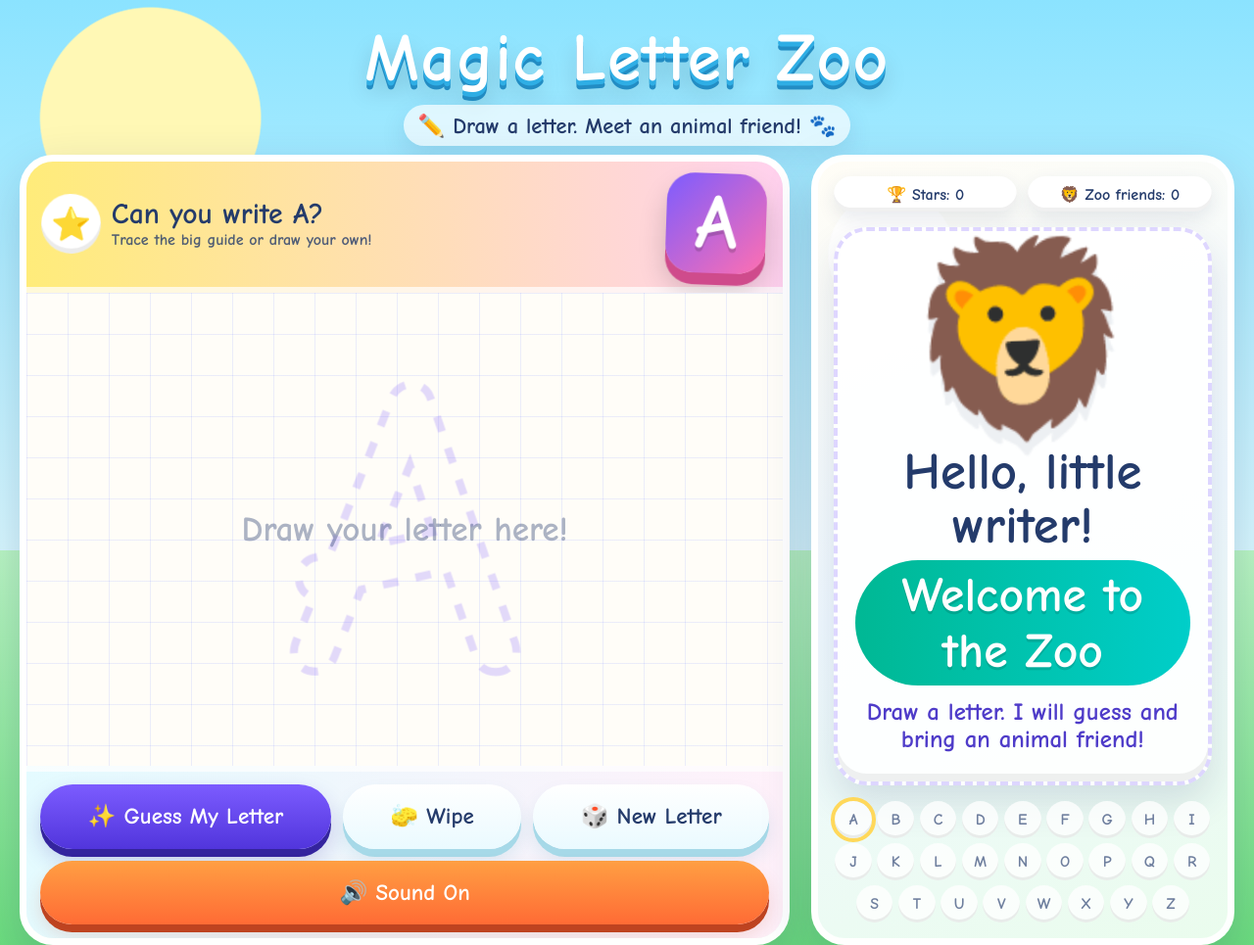
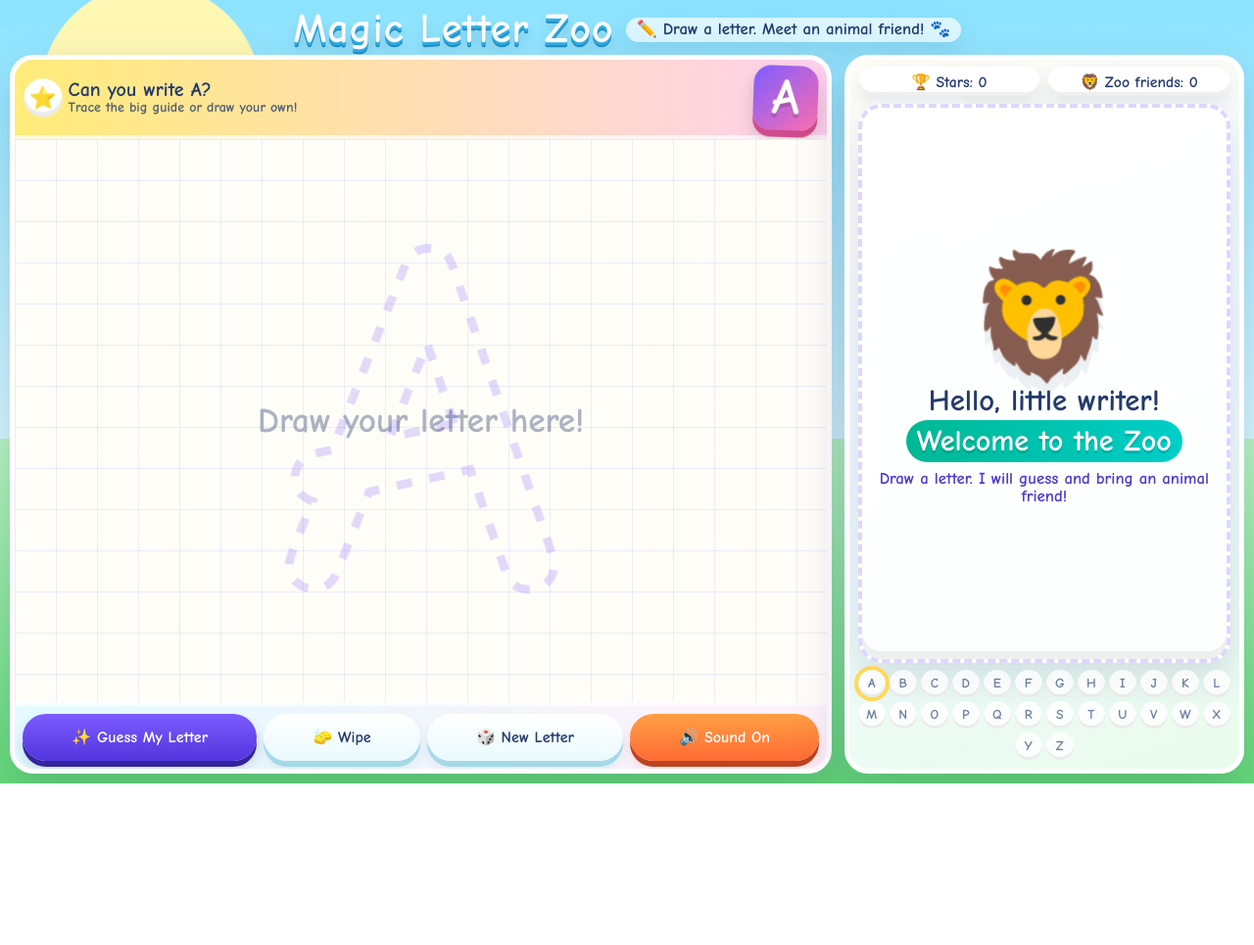
Before and after one commit to locatemayank/letter_animal_game, a plain HTML site: page index.html in a window 1280 px wide. Shown: the top 965 px of the page at 98% size. After the commit the page ends 800 px from the top, so only its background shows below. Drawn offline with Linux system fonts and the light colour scheme.

Commit message:
Fit tablet landscape layout without scrolling

```diff
--- a/index.html
+++ b/index.html
@@ -485,56 +485,178 @@
       100% { opacity: 0; transform: translate(var(--dx), var(--dy)) scale(1.6) rotate(120deg); }
     }
 
-    @media (min-width: 980px) and (orientation: landscape) {
+    @media (min-width: 900px) and (orientation: landscape) {
       html,
       body {
+        height: 100vh;
         min-height: 100vh;
+        overflow: hidden;
       }
 
       .app {
+        height: 100vh;
         min-height: 100vh;
         display: flex;
         flex-direction: column;
+        padding: clamp(0.35rem, 0.8vw, 0.65rem);
       }
 
       header {
-        margin-bottom: 0.55rem;
+        display: flex;
+        align-items: center;
+        justify-content: center;
+        gap: 0.8rem;
+        margin-bottom: 0.35rem;
+        min-height: 0;
       }
 
       h1 {
-        font-size: clamp(2.5rem, 5.4vw, 4.9rem);
+        font-size: clamp(1.65rem, 3.3vw, 3.1rem);
+        line-height: 0.95;
+        text-shadow:
+          0 3px 0 #2faee5,
+          0 5px 0 #228cc3,
+          0 8px 14px rgba(0, 0, 0, 0.14);
+      }
+
+      .subtitle {
+        margin: 0;
+        padding: 0.25rem 0.65rem;
+        font-size: clamp(0.85rem, 1.35vw, 1.05rem);
+        line-height: 1;
       }
 
       .game {
         flex: 1;
         min-height: 0;
-        grid-template-columns: minmax(600px, 1.42fr) minmax(390px, 0.78fr);
+        grid-template-columns: minmax(560px, 1.48fr) minmax(330px, 0.72fr);
+        gap: clamp(0.45rem, 1vw, 0.8rem);
+      }
+
+      .panel {
+        border-width: 5px;
+        border-radius: 24px;
       }
 
       .draw-panel,
       .zoo-panel {
-        min-height: min(650px, calc(100vh - 8.5rem));
+        min-height: 0;
+        height: 100%;
+      }
+
+      .prompt {
+        grid-template-columns: auto minmax(0, 1fr) auto;
+        gap: 0.45rem;
+        padding: 0.35rem 0.6rem;
+        border-bottom-width: 4px;
+      }
+
+      .star {
+        width: 2.35rem;
+        height: 2.35rem;
+        font-size: 1.35rem;
+      }
+
+      .prompt-text strong {
+        font-size: clamp(0.95rem, 1.7vw, 1.25rem);
+        line-height: 1;
+      }
+
+      .prompt-text span {
+        margin-top: 0.05rem;
+        font-size: clamp(0.74rem, 1.1vw, 0.9rem);
+        line-height: 1;
+      }
+
+      .big-target {
+        width: clamp(3rem, 5.2vw, 4.1rem);
+        height: clamp(3rem, 5.2vw, 4.1rem);
+        border-radius: 18px;
+        font-size: clamp(2rem, 4vw, 3.2rem);
+        box-shadow: 0 7px 0 #cf4b8c, 0 10px 18px rgba(0,0,0,0.16);
       }
 
       .canvas-wrap {
         min-height: 0;
       }
 
+      .controls {
+        gap: 0.45rem;
+        padding: 0.5rem;
+        border-top-width: 4px;
+      }
+
+      .controls button {
+        flex: 1 1 auto;
+        min-height: 3rem;
+        padding: 0.65rem 0.75rem;
+        font-size: clamp(0.88rem, 1.25vw, 1.05rem);
+        box-shadow: 0 6px 0 #34249e, 0 9px 16px rgba(52, 36, 158, 0.18);
+      }
+
+      .controls button.secondary {
+        box-shadow: 0 6px 0 #a6d9e8, 0 9px 14px rgba(20, 120, 160, 0.1);
+      }
+
+      .controls button.sound {
+        margin-left: 0;
+        box-shadow: 0 6px 0 #be4320, 0 9px 14px rgba(190, 67, 32, 0.14);
+      }
+
+      .score-row {
+        gap: 0.45rem;
+        padding: 0.45rem 0.55rem 0;
+      }
+
+      .pill {
+        padding: 0.35rem 0.45rem;
+        font-size: clamp(0.82rem, 1.25vw, 0.98rem);
+      }
+
+      .animal-stage {
+        min-height: 0;
+        padding: 0.45rem;
+      }
+
       .animal-card {
+        width: min(100%, 380px);
         min-height: 0;
         height: 100%;
-      }
-
-      .controls {
-        gap: 0.75rem;
-      }
-
-      .controls button {
-        flex: 1 1 auto;
-      }
-
-      .controls button.sound {
-        margin-left: 0;
+        padding: 0.65rem;
+        border-radius: 24px;
+      }
+
+      .animal-emoji {
+        font-size: clamp(4.4rem, 10vw, 7.8rem);
+      }
+
+      .recognized {
+        margin-top: 0.25rem;
+        font-size: clamp(1.15rem, 2.4vw, 2rem);
+      }
+
+      .animal-name {
+        margin-top: 0.25rem;
+        padding: 0.25rem 0.7rem;
+        font-size: clamp(1.1rem, 2.35vw, 1.9rem);
+      }
+
+      .message {
+        min-height: 2.4rem;
+        margin-top: 0.45rem;
+        font-size: clamp(0.82rem, 1.45vw, 1.05rem);
+        line-height: 1.12;
+      }
+
+      .alphabet {
+        gap: 0.25rem;
+        padding: 0 0.55rem 0.55rem;
+      }
+
+      .letter-chip {
+        width: 1.75rem;
+        height: 1.75rem;
+        font-size: 0.85rem;
       }
     }
 
--- a/sw.js
+++ b/sw.js
@@ -1,4 +1,4 @@
-const CACHE_NAME = "magic-letter-zoo-v4";
+const CACHE_NAME = "magic-letter-zoo-v5";
 const ASSETS = [
   "./",
   "./index.html",
```
